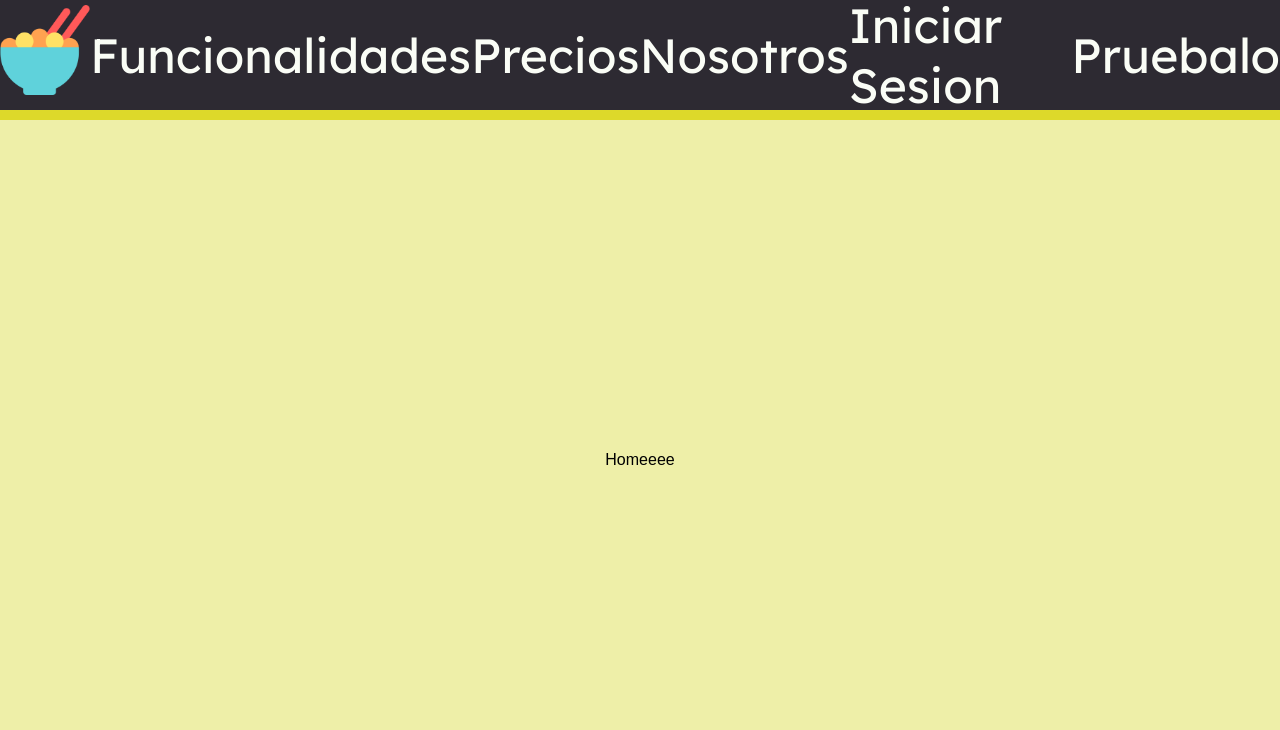
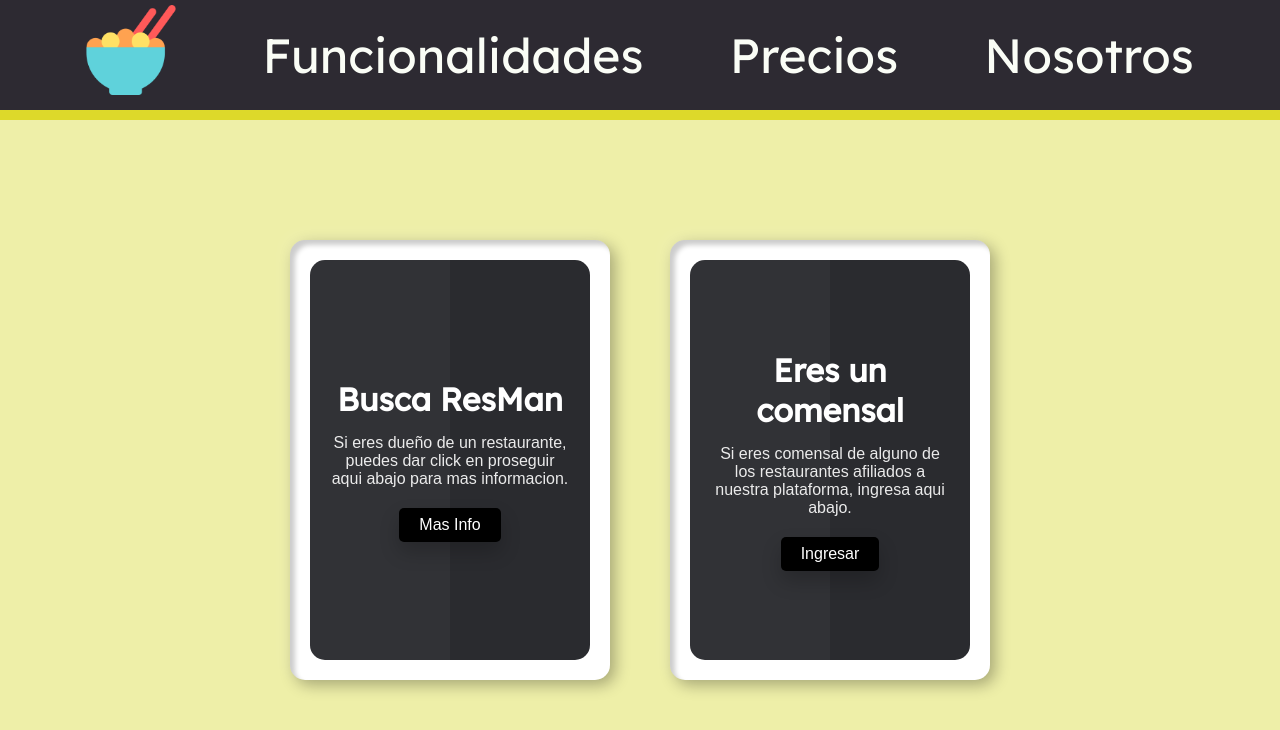
Before and after one commit to QuantumCode2000/e-restaurant-frontend, a React (Create React App) app: page / in a window 1280 px wide. Shown: the top 730 px of the page. Built offline with nearby package versions, Linux system fonts and the light colour scheme.

Commit message:
login and register complete

```diff
--- a/src/App.css
+++ b/src/App.css
@@ -38,3 +38,106 @@ h3 {
   font-size: 1.6em;
   cursor: pointer;
 }
+
+/* superhomestyles */
+
+@import url("https://fonts.googleapis.com/css2?family=Poppins:wght@300;400;500;700;800&display=swap");
+
+.container {
+  display: flex;
+  justify-content: center;
+  align-items: center;
+  background-color: #eeefa8;
+  height: calc(100vh - 120px);
+}
+
+body .container .card {
+  position: relative;
+  min-width: 320px;
+  height: 440px;
+  box-shadow: inset 5px 5px 5px rgba(0, 0, 0, 0.2),
+    inset -5px -5px 15px rgba(255, 255, 255, 0.1),
+    5px 5px 15px rgba(0, 0, 0, 0.3), -5px -5px 15px rgba(255, 255, 255, 0.1);
+  border-radius: 15px;
+  margin: 30px;
+  transition: 0.5s;
+}
+
+body .container .card .box {
+  position: absolute;
+  top: 20px;
+  left: 20px;
+  right: 20px;
+  bottom: 20px;
+  background: #2a2b2f;
+  border-radius: 15px;
+
+  display: flex;
+  justify-content: center;
+  align-items: center;
+  overflow: hidden;
+  transition: 0.5s;
+}
+
+body .container .card .box:hover {
+  transform: translateY(-50px);
+}
+
+body .container .card .box:before {
+  content: "";
+  position: absolute;
+  top: 0;
+  left: 0;
+  width: 50%;
+  height: 100%;
+  background: rgba(255, 255, 255, 0.03);
+}
+
+body .container .card .box .content {
+  padding: 20px;
+  text-align: center;
+}
+
+body .container .card .box .content h2 {
+  position: absolute;
+  top: -10px;
+  right: 30px;
+  font-size: 8rem;
+  color: rgba(255, 255, 255, 0.1);
+}
+
+body .container .card .box .content h3 {
+  font-size: 2rem;
+  color: #fff;
+  z-index: 1;
+  transition: 0.5s;
+  font-family: "Lexend Deca", sans-serif;
+  margin-bottom: 15px;
+}
+
+body .container .card .box .content p {
+  font-size: 1rem;
+  font-weight: 300;
+
+  color: rgba(255, 255, 255, 0.9);
+  z-index: 1;
+  transition: 0.5s;
+}
+
+body .container .card .box .content a {
+  position: relative;
+  display: inline-block;
+  padding: 8px 20px;
+  background: black;
+  border-radius: 5px;
+  text-decoration: none;
+  color: white;
+  margin-top: 20px;
+  box-shadow: 0 10px 20px rgba(0, 0, 0, 0.2);
+  transition: 0.5s;
+}
+body .container .card .box .content a:hover {
+  box-shadow: 0 10px 20px rgba(0, 0, 0, 0.6);
+  background: #fff;
+  color: #000;
+}
--- a/src/App.js
+++ b/src/App.js
@@ -13,19 +13,23 @@ import {
   ProtectedRoute,
   ListRestaurant,
   ListComensal,
+  SuperHome,
   ListMensajes,
+  RegisterUser
 } from "./routes";
 import UserContext from "./context/UserContext";
 
 function App() {
-  const { active } = useContext(UserContext);
+  let { active } = useContext(UserContext);
   return (
     <Router>
       <MainLayout>
         <Routes>
-          <Route path="/" element=<Home /> />
+          <Route path="/" element={<SuperHome />} />
+          <Route path="/home" element=<Home /> />
           <Route path="/about" element=<About /> />
           <Route path="/register" element=<Register /> />
+          <Route path="/registeruser" element=<RegisterUser /> />
           <Route path="/functionalities" element=<Functionalities /> />
           <Route path="/login" element=<Login /> />
           <Route path="/prices" element=<Prices /> />
--- a/src/components/NavBar/index.js
+++ b/src/components/NavBar/index.js
@@ -7,7 +7,9 @@ import exitSesion from "../../assets/icons/exit.png";
 import { useContext } from "react";
 import UserContext from "../../context/UserContext";
 const NavBar = () => {
-  const { active, handleActive } = useContext(UserContext);
+  const { handleActive } = useContext(UserContext);
+  let { active } = useContext(UserContext);
+
   return (
     <header className="header-tag">
       <nav className="header-nav-tag">
@@ -28,16 +30,18 @@ const NavBar = () => {
             <Link className="header-nav-link-tag" to="about">
               Nosotros
             </Link>
-            <Link className="header-nav-link-tag" to="login">
-              Iniciar Sesion
-            </Link>
-            <Link className="header-nav-link-tag" to="register">
-              Pruebalo
-            </Link>
+            {
+              //   <Link className="header-nav-link-tag" to="login">
+              //   Iniciar Sesion
+              // </Link>
+              // <Link className="header-nav-link-tag" to="register">
+              //   Pruebalo
+              // </Link>
+            }
           </React.Fragment>
         ) : (
           <React.Fragment>
-            <Link className="header-nav-link-tag" to="dashboard">
+            <Link className="header-nav-link-tag" to="superadmin">
               Dashboard
             </Link>
             <Link
--- a/src/context/UserContext.js
+++ b/src/context/UserContext.js
@@ -5,6 +5,7 @@ const UserProvider = ({ children }) => {
   const [active, setActive] = useState(false);
   const [nivel, setNivel] = useState(0);
   const listUser = user.users;
+  localStorage.setItem("listUser", JSON.stringify(listUser));
   console.log(listUser);
   const [list, setList] = useState(listUser);
   console.log("users", list);
--- a/src/routes/ListComensal/index.js
+++ b/src/routes/ListComensal/index.js
@@ -1,12 +1,15 @@
 import React from "react";
 import { CardComensales } from "../../components";
 import { user } from "../../utils";
+import UserContext from "../../context/UserContext";
+import { useContext } from "react";
 import "../../styles/ListRestaurant/ListRestaurant.css";
 const ListComensal = () => {
+  let { list } = useContext(UserContext);
   return (
     <React.Fragment>
       <div>
-        {user.users.map((item) => (
+        {list.map((item) => (
           <CardComensales
             name={item.name}
             email={item.email}
--- a/src/routes/Login/index.js
+++ b/src/routes/Login/index.js
@@ -2,12 +2,15 @@ import React from "react";
 import "../../styles/Login/Login.css";
 import { useState, useContext } from "react";
 import UserContext from "../../context/UserContext";
+import { useNavigate, Link } from "react-router-dom";
 
 const Login = () => {
-  const [userState, setUserState] = useState(true);
+  const navigate = useNavigate();
+  // const [userState, setUserState] = useState(true);
   const [email, setEmail] = useState("");
   const [password, setPassword] = useState("");
-  const { list, handleActive, handleListUser } = useContext(UserContext);
+  const { list, handleActive } = useContext(UserContext);
+  // const { list, handleActive, handleListUser } = useContext(UserContext);
 
   const handleEmail = ({ value }) => {
     setEmail(value);
@@ -23,6 +26,8 @@ const Login = () => {
     let inListUser = list.some(
       (item) => item.email === email && item.password === password,
     );
+    navigate("/superadmin");
+
     console.log("esta en inListUser", inListUser);
 
     if (inListUser) {
@@ -63,6 +68,7 @@ const Login = () => {
           <span className="button__text">Ingresar</span>
         </button>
       </form>
+      <Link to="/registeruser">Registrarse</Link>
     </main>
   );
 };
--- a/src/routes/SuperHome/index.js
+++ b/src/routes/SuperHome/index.js
@@ -1,11 +1,38 @@
-import React from 'react'
+import React from "react";
+import { Link } from "react-router-dom";
 
 const SuperHome = () => {
-	return (
-		<React.Fragment>
+  return (
+    <React.Fragment>
+      <div className="container">
+        <div className="card">
+          <div className="box">
+            <div className="content">
+              <h3>Busca ResMan</h3>
+              <p>
+                Si eres dueño de un restaurante, puedes dar click en proseguir
+                aqui abajo para mas informacion.
+              </p>
+              <Link to="register">Mas Info</Link>
+            </div>
+          </div>
+        </div>
 
-		</React.Fragment>
-	)
-}
+        <div className="card">
+          <div className="box">
+            <div className="content">
+              <h3>Eres un comensal</h3>
+              <p>
+                Si eres comensal de alguno de los restaurantes afiliados a
+                nuestra plataforma, ingresa aqui abajo.
+              </p>
+              <Link to="login">Ingresar</Link>
+            </div>
+          </div>
+        </div>
+      </div>
+    </React.Fragment>
+  );
+};
 
-export default SuperHome
+export default SuperHome;
--- a/src/routes/index.js
+++ b/src/routes/index.js
@@ -9,8 +9,11 @@ import ProtectedRoute from "./ProtectedRoute/index";
 import ListRestaurant from "./ListRestaurant";
 import ListComensal from "./ListComensal";
 import ListMensajes from "./ListMensajes";
+import SuperHome from "./SuperHome/";
+import RegisterUser from "./RegisterUser";
 
 export {
+  RegisterUser,
   ProtectedRoute,
   Home,
   About,
@@ -22,4 +25,5 @@ export {
   ListRestaurant,
   Dashboard,
   ListComensal,
+  SuperHome,
 };
--- a/src/utils/data/user.js
+++ b/src/utils/data/user.js
@@ -3,7 +3,6 @@ const users = [
     id: 1,
     name: "Alvaro Chambi",
     email: "chambi@reva.com",
-    restaurantName: "RESTAURANT ",
     nivel: "ADMIN",
     password: "123456",
   },
@@ -11,7 +10,6 @@ const users = [
     id: 2,
     name: "Catena Malbee",
     email: "malbee@reva.com",
-    restaurantName: "RESTAURANT",
     nivel: "EMPLOYEE",
     password: "123456",
   },
@@ -19,7 +17,6 @@ const users = [
     id: 3,
     name: "Michelle Vargas",
     email: "vargas@reva.com",
-    restaurantName: "RESTAURANT",
     nivel: "COMENSAL",
     password: "123456",
   },
@@ -27,7 +24,6 @@ const users = [
     id: 4,
     name: "Gabriela Blanco",
     email: "blanco@reva.com",
-    restaurantName: "RESTAURANT",
     nivel: "SUPERADMIN",
     password: "123456",
   },
```
Also changed, not shown: src/routes/RegisterUser/index.js (added, +81 -0 lines).
